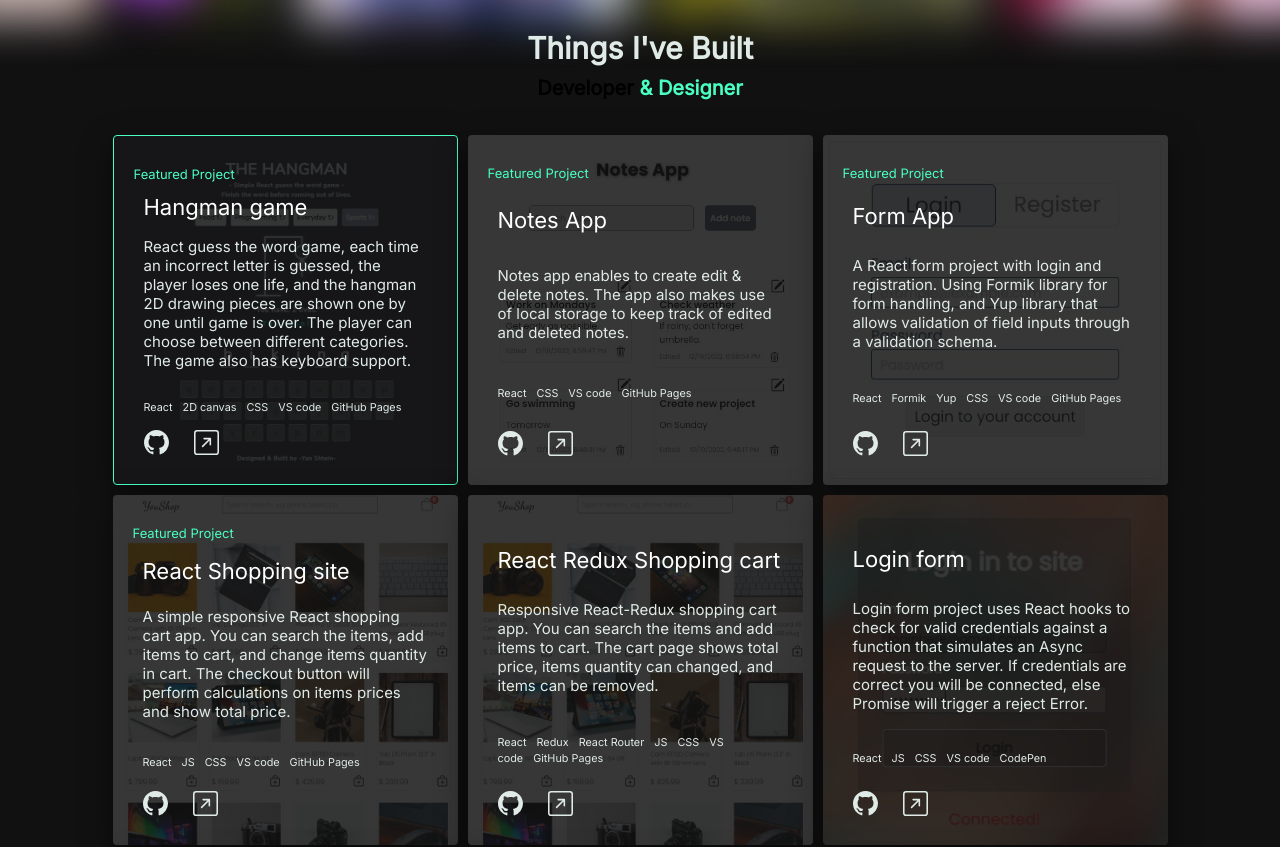
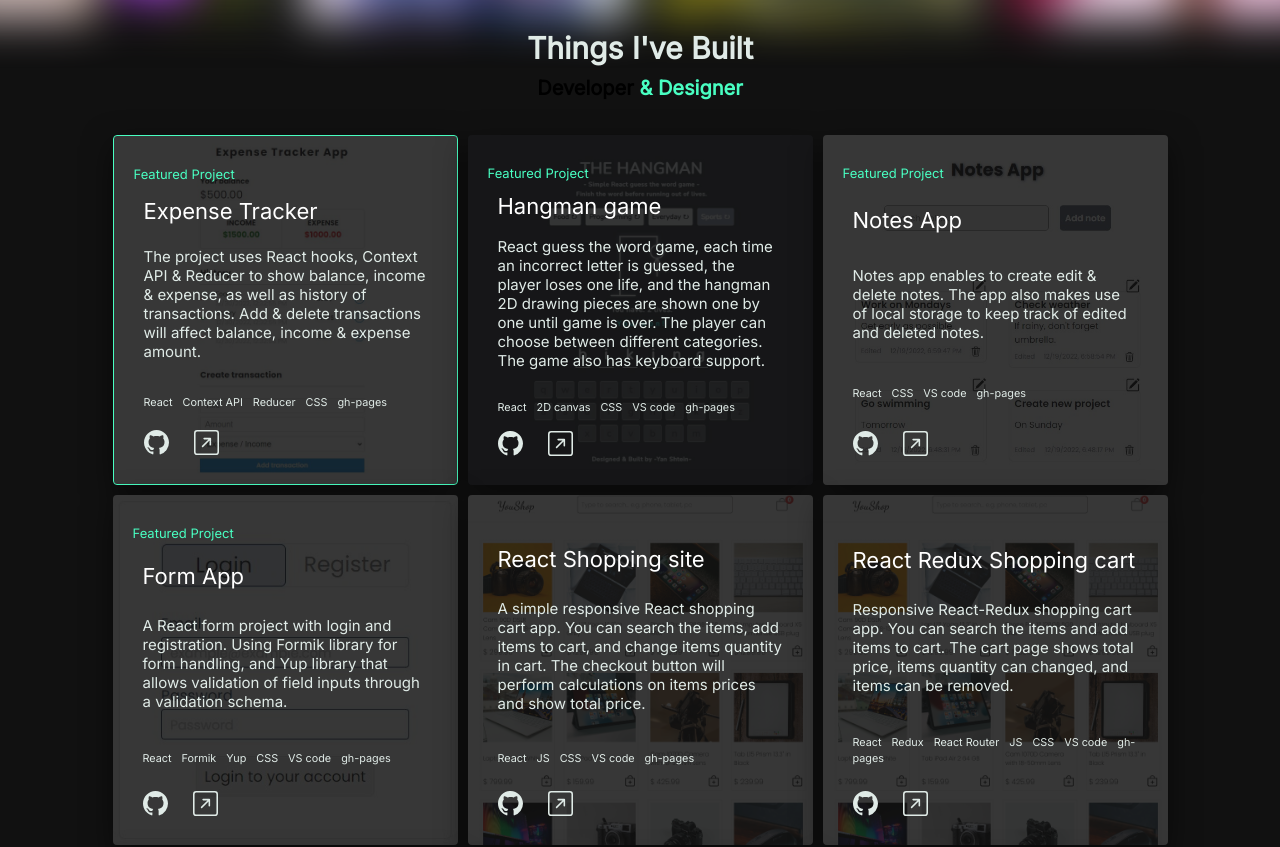
Before and after one commit to YanShtein/yanshtein.github.io, a React (Create React App) app: page / in a window 1280 px wide. Shown: the part 820-1667 px from the top of the page. Built offline with nearby package versions, Linux system fonts and the light colour scheme.

Commit message:
added expense_tracker

```diff
--- a/src/components/Main/Projects.js
+++ b/src/components/Main/Projects.js
@@ -3,6 +3,20 @@ import Project from './Project';
 export default function Projects() {
   return (
     <>
+			<Project
+				img={require('../../assets/images/expenseTracker.JPG')}
+				featured={'Featured Project'}
+				url="https://yanshtein.github.io/expense_tracker/"
+				repo_url="https://github.com/YanShtein/expense_tracker"
+				title='Expense Tracker'
+				description={
+					`The project uses React hooks, Context API & Reducer to show balance, income & expense, as well as history of transactions.
+					Add & delete transactions will affect balance, income & expense amount.`
+				}
+				techs={
+					['React', 'Context API', 'Reducer', 'CSS', 'gh-pages']
+				}
+			/>
 			<Project
 				img={require('../../assets/images/hangman.JPG')}
 				featured={'Featured Project'}
@@ -15,7 +29,7 @@ export default function Projects() {
 					The game also has keyboard support.`
 				}
 				techs={
-					['React', '2D canvas', 'CSS', 'VS code', 'GitHub Pages']
+					['React', '2D canvas', 'CSS', 'VS code', 'gh-pages']
 				}
 			/>
 			<Project
@@ -29,7 +43,7 @@ export default function Projects() {
 					The app also makes use of local storage to keep track of edited and deleted notes.`
 				}
 				techs={
-					['React', 'CSS', 'VS code', 'GitHub Pages']
+					['React', 'CSS', 'VS code', 'gh-pages']
 				}
 			/>
 			<Project
@@ -45,12 +59,11 @@ export default function Projects() {
 					validation schema.`
 				}
 				techs={
-					['React', 'Formik', 'Yup', 'CSS', 'VS code', 'GitHub Pages']
+					['React', 'Formik', 'Yup', 'CSS', 'VS code', 'gh-pages']
 				}
 			/>
 			<Project
 				img={require('../../assets/images/youShop.png')}
-				featured={'Featured Project'}
 				url="https://yanshtein.github.io/shopping-cart-react/"
 				repo_url="https://github.com/YanShtein/shopping-cart-react"
 				title='React Shopping site'
@@ -60,7 +73,7 @@ export default function Projects() {
 					The checkout button will perform calculations on items prices and show total price.`
 				}
 				techs={
-					['React', 'JS', 'CSS', 'VS code', 'GitHub Pages']
+					['React', 'JS', 'CSS', 'VS code', 'gh-pages']
 				}
 			/>
 			<Project
@@ -74,7 +87,7 @@ export default function Projects() {
 					The cart page shows total price, items quantity can changed, and items can be removed.`
 				}
 				techs={
-					['React', 'Redux', 'React Router', 'JS', 'CSS', 'VS code', 'GitHub Pages']
+					['React', 'Redux', 'React Router', 'JS', 'CSS', 'VS code', 'gh-pages']
 				}
 			/>
 			<Project
```
Also changed, not shown: src/assets/images/expenseTracker.JPG (added).
